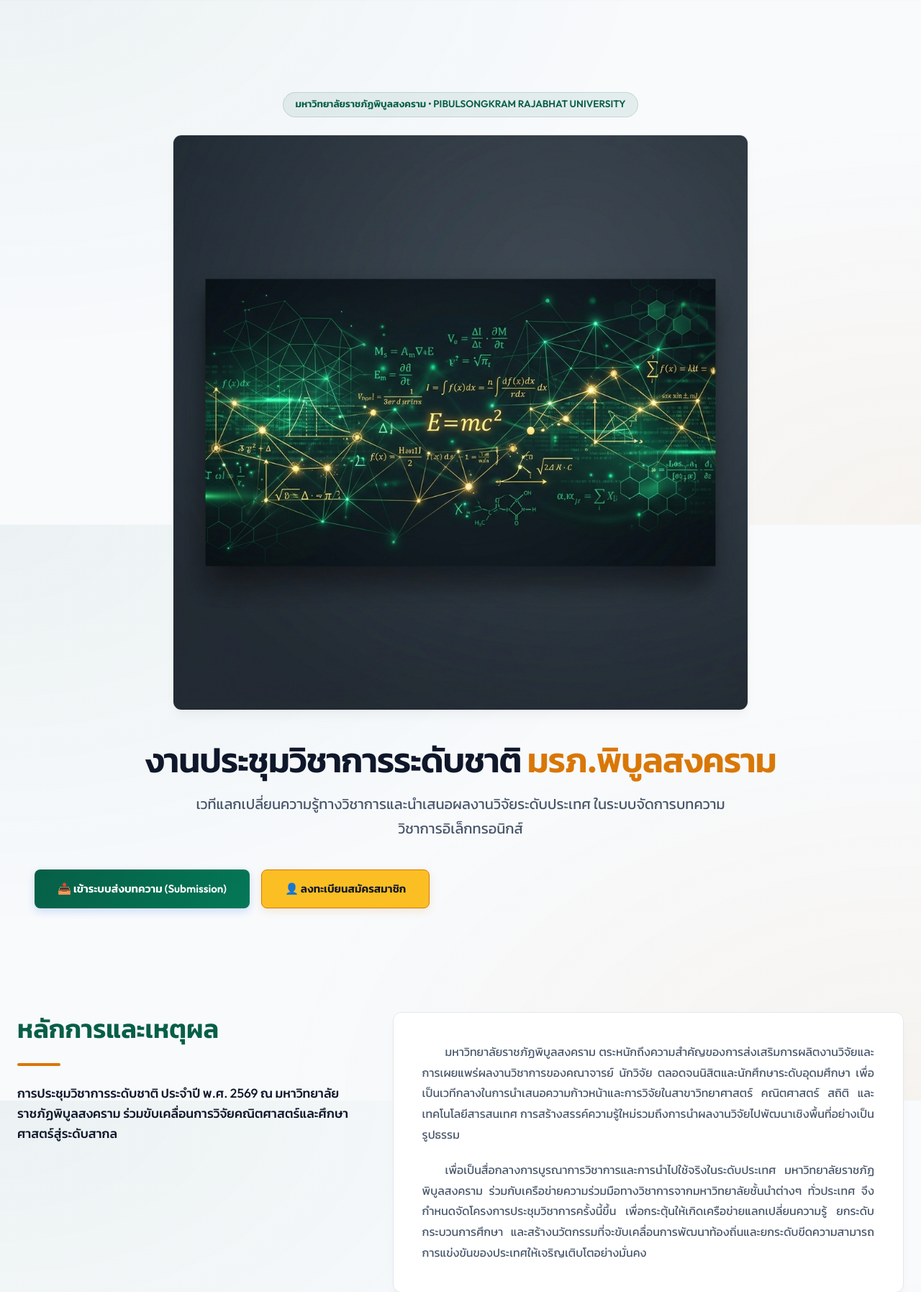
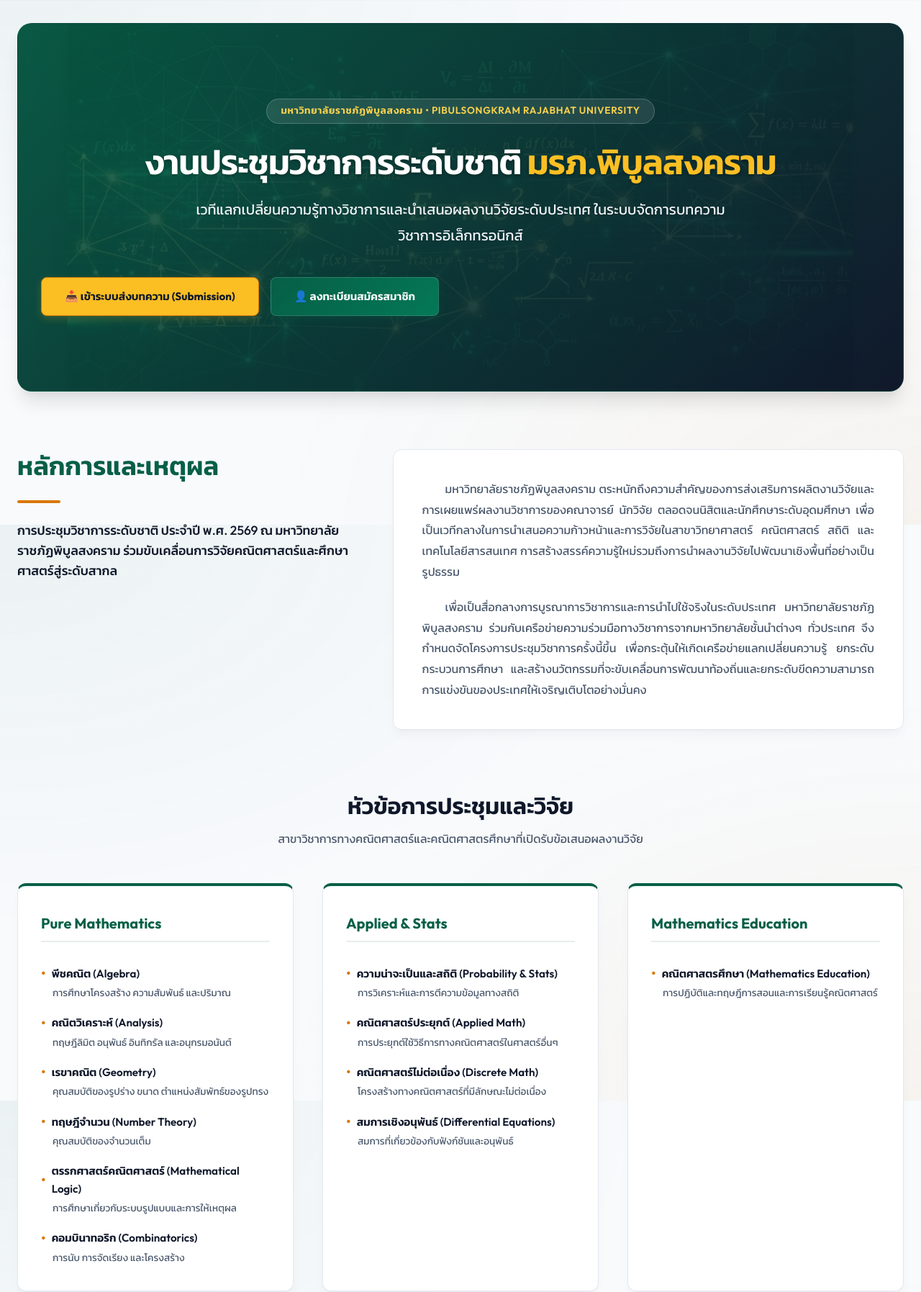
Before and after one commit to beebrain/CSRM, a CodeIgniter 4 app: the page made by app/Views/home.php in a window 1280 px wide. Shown: the part 71-1866 px from the top of the page at 72% size. Run offline with PHP 8.4 and a stand-in for CodeIgniter, Linux system fonts and the light colour scheme; the template is opened without the code that fills it, so the values that code supplies are empty; some libraries are stand-ins or nearby versions.

Commit message:
style: set banner image as background in hero section with dark overlay and typography contrast fixes

```diff
--- a/app/Views/home.php
+++ b/app/Views/home.php
@@ -24,59 +24,88 @@
         radial-gradient(at 100% 100%, rgba(217, 119, 6, 0.05) 0px, transparent 50%);
     }
 
-    /* Hero Section styling */
+    /* Hero Section styling with Image Background & Overlay */
     .hero-section {
+      position: relative;
       text-align: center;
-      padding: 6rem 1.5rem 4rem 1.5rem;
-      position: relative;
-      margin-bottom: 2rem;
-    }
-
-    .hero-glow {
-      position: absolute;
-      top: 50%;
-      left: 50%;
-      transform: translate(-50%, -50%);
-      width: 350px;
-      height: 350px;
-      background: radial-gradient(circle, rgba(16, 185, 129, 0.08) 0%, transparent 70%);
-      pointer-events: none;
-      z-index: -1;
+      padding: 6.5rem 2rem;
+      margin-bottom: 3rem;
+      border-radius: var(--radius-lg);
+      overflow: hidden;
+      background-image:
+        linear-gradient(135deg, rgba(6, 95, 70, 0.88) 0%, rgba(15, 23, 42, 0.95) 100%),
+        url('<?= base_url("images/conference_hero_banner.png"); ?>');
+      background-size: cover;
+      background-position: center;
+      border: 1px solid rgba(6, 95, 70, 0.25);
+      box-shadow: 0 20px 25px -5px rgba(0, 0, 0, 0.1), 0 10px 10px -5px rgba(0, 0, 0, 0.04);
+      color: #ffffff;
     }
 
     .hero-tag {
       display: inline-block;
-      padding: 0.35rem 1rem;
-      background: rgba(6, 95, 70, 0.08);
-      border: 1px solid rgba(6, 95, 70, 0.15);
-      color: var(--psru-green);
+      padding: 0.35rem 1.2rem;
+      background: rgba(255, 255, 255, 0.1);
+      border: 1px solid rgba(255, 255, 255, 0.2);
+      color: #fcd34d; /* Bright gold/amber for high contrast */
       font-weight: 600;
       font-size: 0.85rem;
       border-radius: 9999px;
       margin-bottom: 1.5rem;
       text-transform: uppercase;
+      letter-spacing: 0.05em;
+      backdrop-filter: blur(4px);
+      -webkit-backdrop-filter: blur(4px);
     }
 
     .hero-title {
       font-size: 3rem;
       font-weight: 800;
       line-height: 1.2;
-      color: var(--text-primary);
-      margin-bottom: 1rem;
+      color: #ffffff;
+      margin-bottom: 1.25rem;
       letter-spacing: -0.02em;
+      text-shadow: 0 2px 4px rgba(0, 0, 0, 0.3);
     }
 
     .hero-title span {
-      /* Impeccable constraint: No gradient text. Use a solid brand color. */
-      color: var(--psru-gold);
+      color: #fbbf24; /* Bright amber gold for dark background */
+      text-shadow: 0 2px 4px rgba(0, 0, 0, 0.3);
     }
 
     .hero-subtitle {
       font-size: 1.25rem;
-      color: var(--text-secondary);
+      color: #f1f5f9; /* Slate-100 for high readability on dark overlay */
       max-width: 750px;
       margin: 0 auto 2.5rem auto;
-      line-height: 1.7;
+      line-height: 1.8;
+      text-shadow: 0 1px 2px rgba(0, 0, 0, 0.2);
+    }
+
+    /* Hero Buttons */
+    .btn-hero-primary {
+      background: var(--primary-gradient);
+      color: #ffffff;
+      border: 1px solid rgba(255, 255, 255, 0.15);
+      box-shadow: 0 4px 12px rgba(6, 95, 70, 0.3);
+    }
+    .btn-hero-primary:hover {
+      background: #047857;
+      transform: translateY(-1px);
+      box-shadow: 0 6px 16px rgba(6, 95, 70, 0.45);
+    }
+
+    .btn-hero-gold {
+      background: #fbbf24;
+      color: #0f172a;
+      border: 1px solid #d97706;
+      font-weight: 700;
+      box-shadow: 0 4px 12px rgba(251, 191, 36, 0.2);
+    }
+    .btn-hero-gold:hover {
+      background: #f59e0b;
+      transform: translateY(-1px);
+      box-shadow: 0 6px 16px rgba(245, 158, 11, 0.4);
     }
 
     /* Button adjustments with WCAG AA compliance (dark slate text on gold) */
@@ -305,17 +334,11 @@
 
     <!-- Hero Section -->
     <header class="hero-section animate-fade-in" style="animation-delay: 0.1s;">
-      <div class="hero-glow"></div>
       <div class="hero-tag">มหาวิทยาลัยราชภัฏพิบูลสงคราม • Pibulsongkram Rajabhat University</div>
-
-      <!-- Banner Image -->
-      <div class="hero-banner-container" style="max-width: 800px; margin: 0 auto 2.5rem auto; border-radius: var(--radius-md); overflow: hidden; border: 1px solid var(--card-border); box-shadow: var(--shadow);">
-        <img src="<?= base_url('images/conference_hero_banner.png'); ?>" alt="CSRM Conference Banner" style="width: 100%; height: auto; display: block;">
-      </div>
 
       <?php if ($activeConf): ?>
         <h1 class="hero-title">การประชุมวิชาการระดับชาติ ประจำปี <span>พ.ศ. <?= esc($activeConf['year']) ?></span></h1>
-        <h2 style="font-size: 1.35rem; font-weight: 600; color: var(--psru-green); margin-bottom: 1.5rem;"><?= esc($activeConf['title']) ?></h2>
+        <h2 style="font-size: 1.35rem; font-weight: 600; color: #fbbf24; margin-bottom: 1.5rem; text-shadow: 0 1px 2px rgba(0,0,0,0.3);"><?= esc($activeConf['title']) ?></h2>
         <p class="hero-subtitle">
           ขอเชิญร่วมส่งบทความวิจัยและนำเสนอผลงานวิจัยในการประชุมวิชาการระดับชาติ ซึ่งจัดโดยเจ้าภาพหลักคือ <strong><?= esc($activeConf['host_name']) ?></strong>
         </p>
@@ -327,8 +350,8 @@
       <?php endif; ?>
 
       <div class="flex justify-center gap-2" style="flex-wrap: wrap;">
-        <a href="<?= base_url('auth/login'); ?>" class="btn btn-primary" style="padding: 0.85rem 2rem;">📥 เข้าระบบส่งบทความ (Submission)</a>
-        <a href="<?= base_url('auth/register'); ?>" class="btn btn-gold" style="padding: 0.85rem 2rem;">👤 ลงทะเบียนสมัครสมาชิก</a>
+        <a href="<?= base_url('auth/login'); ?>" class="btn btn-hero-gold" style="padding: 0.85rem 2rem;">📥 เข้าระบบส่งบทความ (Submission)</a>
+        <a href="<?= base_url('auth/register'); ?>" class="btn btn-hero-primary" style="padding: 0.85rem 2rem;">👤 ลงทะเบียนสมัครสมาชิก</a>
       </div>
     </header>
 
```
